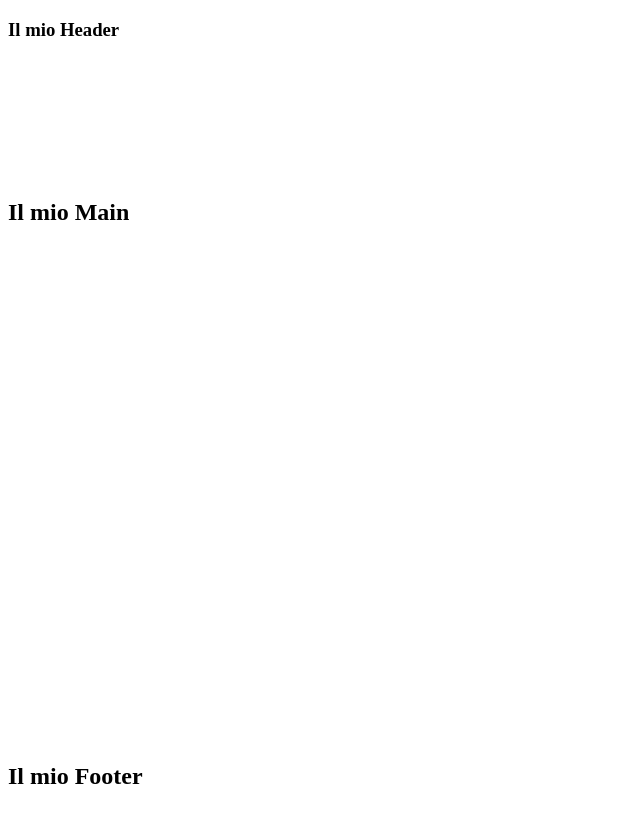
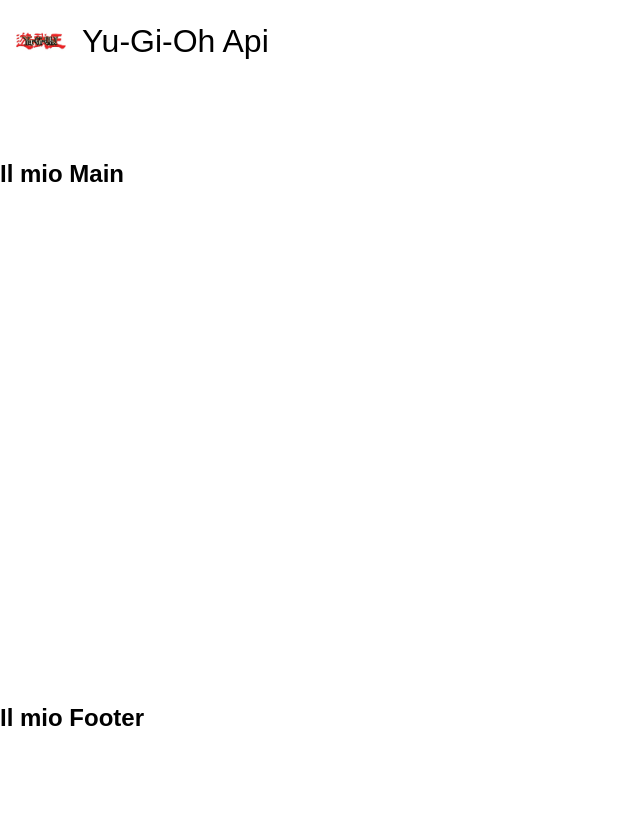
Before and after one commit to Luca-Rubino/vite-yu-gi-oh, a Vue app: page / in a window 1280 px wide. Shown: the top 822 px of the page, without its empty margins (0-640 px from the left). Built offline with nearby package versions, Linux system fonts and the light colour scheme.

Commit message:
Creare header

```diff
--- a/src/App.vue
+++ b/src/App.vue
@@ -12,7 +12,7 @@ import AppMain from './components/AppMain.vue';
 
 </template>
 
-<style lang="scss" scoped>
+<style lang="scss">
 @use'./styles/general.scss' as *;
 @use'./styles/partials/mixin' as *;
 @use'./styles/partials/variants' as *;
--- a/src/components/AppHeader.vue
+++ b/src/components/AppHeader.vue
@@ -6,8 +6,9 @@
 
 <header>
     <section>
-        <article>
-            <h1>Il mio Header</h1>
+        <article class="d-flex">
+            <img src="../assets/img/Yu-Gi-Oh_Logo.png" alt="Yu-Gi-Oh_Logo" >
+            <h1>Yu-Gi-Oh Api</h1>
         </article>
     </section>
 </header>
@@ -18,4 +19,20 @@
 header{
     height: 10rem;
 }
+
+article{
+    padding: 1rem;
+    align-items: center;
+}
+
+h1{
+    font-size: 2rem;
+    font-weight: 100;
+}
+
+img{
+    background-color: white;
+    width: 50px;
+    margin-right: 1rem;
+}
 </style>
--- a/src/styles/general.scss
+++ b/src/styles/general.scss
@@ -1,5 +1,13 @@
-* {
+*{
     margin: 0;
     padding: 0;
     box-sizing: border-box;
 }
+
+body{
+    font-family: Arial, Helvetica, sans-serif;
+}
+
+.d-flex{
+    display: flex;
+}
```
Also changed, not shown: src/assets/img/Yu-Gi-Oh_Logo.png (added), 1 other file (tests, documents, lock files or other folders).
